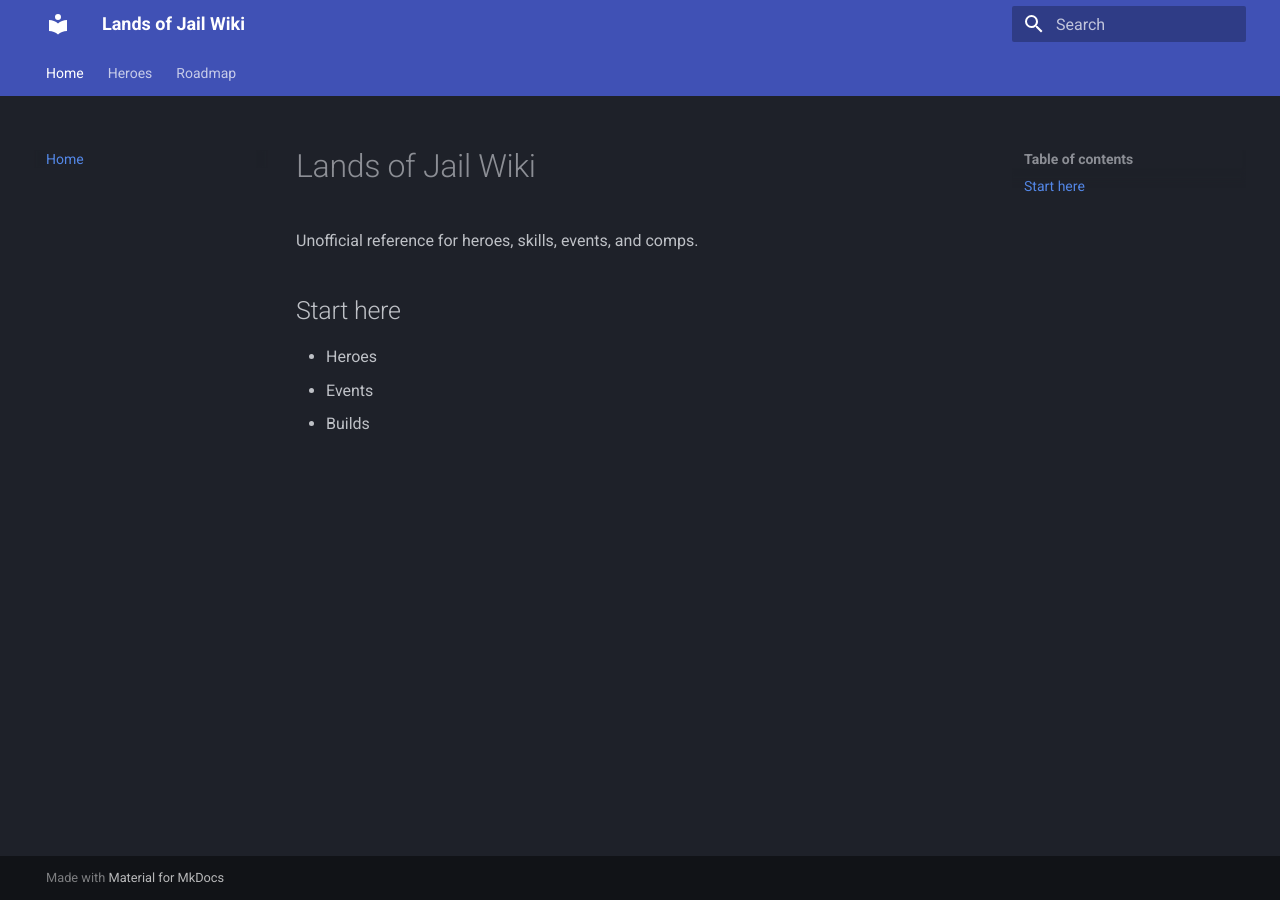
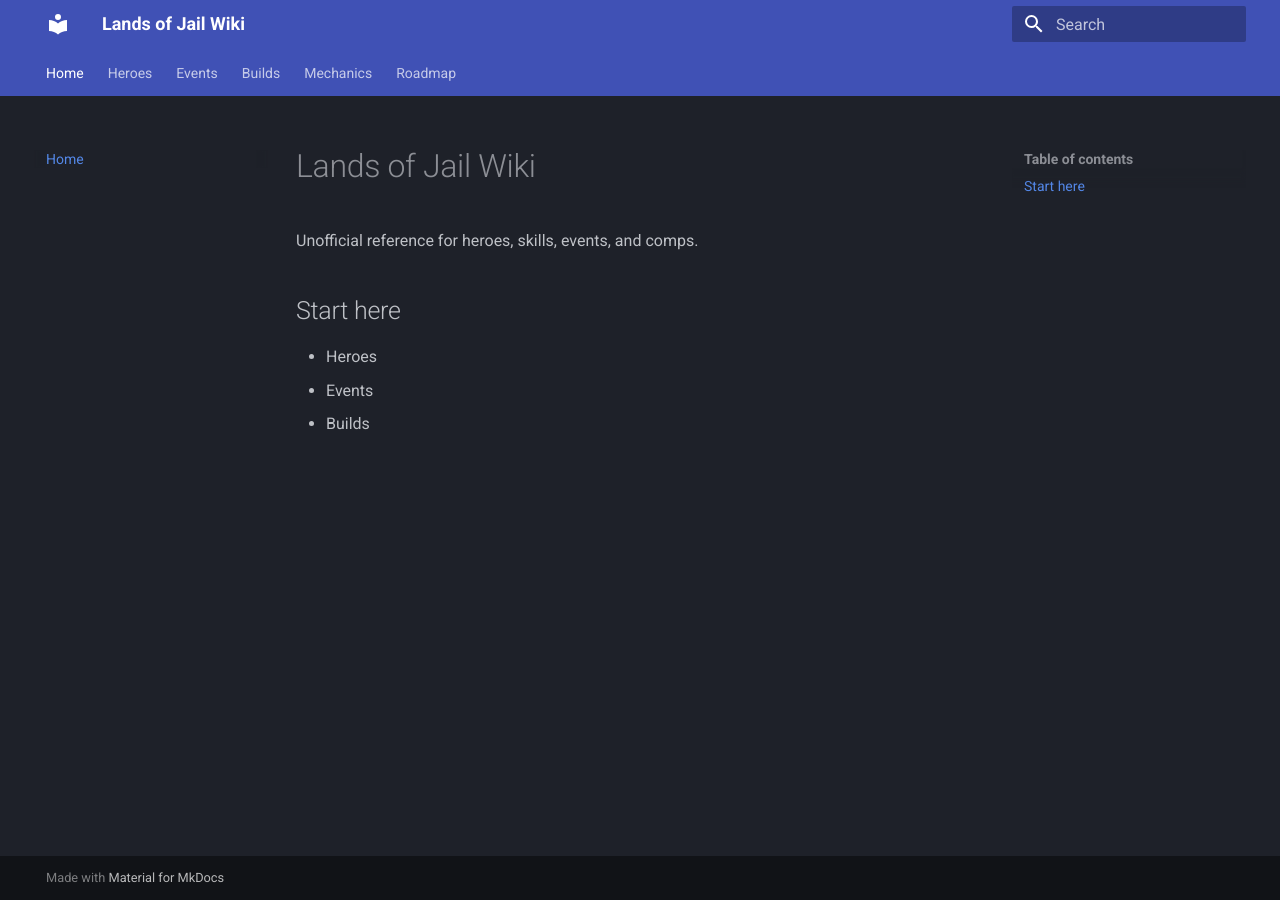
Before and after one commit to tprivitor/jails-wiki, an MkDocs documentation site: the page built from docs/index.md, in a window 1280 px wide. Built offline with MkDocs 1.6.1 and Material for MkDocs 9.7.7, drawn with Linux system fonts in a browser that asks for light colours.

Commit message:
Add navigation for Events, Builds, and Mechanics

```diff
--- a/mkdocs.yml
+++ b/mkdocs.yml
@@ -8,6 +8,12 @@ nav:
   - Home: index.md
   - Heroes:
       - Heroes Index: heroes/index.md
+  - Events:
+      - Events Index: events/index.md
+  - Builds:
+      - Builds Index: builds/index.md
+  - Mechanics:
+      - Mechanics Index: mechanics/index.md
   - Roadmap: roadmap.md
 
 theme:
```
